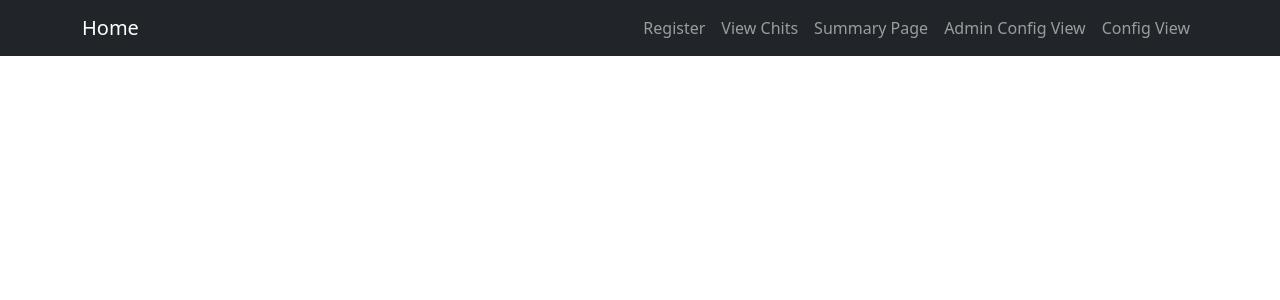
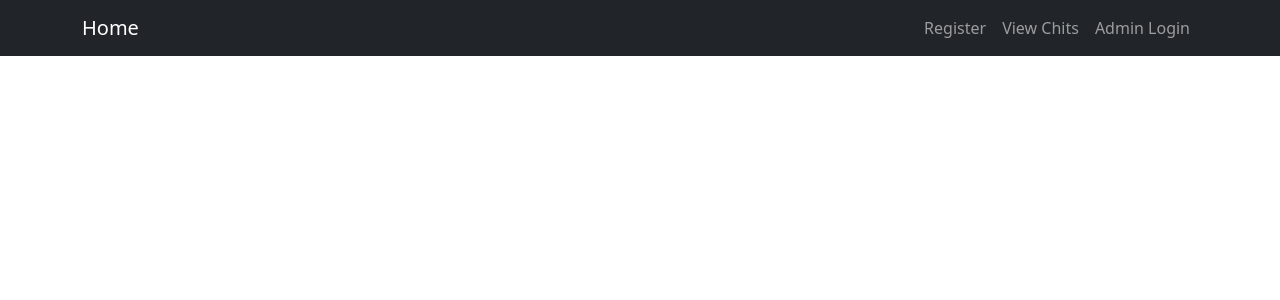
Before and after one commit to mahil-tech-academy/mahil-chitfund-app, a Django app: template CHITPROJECT/chitproject/chitapp/templates/chitapp/layouts/main.html in a window 1280 px wide. Shown: the top 300 px of the page. Run offline with Django 5.2, Linux system fonts and the light colour scheme; the template is opened without the code that fills it, so the values that code supplies are empty; parts of the project's set-up code (start-up, migrations or seed data) failed here and were passed over.

Commit message:
Update navbar.html

```diff
--- a/CHITPROJECT/chitproject/chitapp/templates/chitapp/inc/navbar.html
+++ b/CHITPROJECT/chitproject/chitapp/templates/chitapp/inc/navbar.html
@@ -1,18 +1,26 @@
 <nav class="navbar navbar-expand-lg navbar-dark bg-dark fixed-top">
     <div class="container">
       <a class="navbar-brand" href="{% url 'index' %}"><i class=""></i> Home </a>
-      <button class="navbar-toggler" type="button" data-bs-toggle="collapse" data-bs-target="#navbarNavAltMarkup" aria-controls="navbarNavAltMarkup" aria-expanded="false" aria-label="Toggle navigation">
-        <span class="navbar-toggler-icon"></span>
-      </button>
 
         <div class="navbar-nav ms-auto">
 
-          <a class="nav-link" href="/register_chit/"> Register </a>
-          <a class="nav-link" href="/view_chits/"> View Chits </a>
-          <a class="nav-link" href="/summary_page/"> Summary Page </a>
-          <a class="nav-link" href="/admin_config_view/"> Admin Config View </a>
-          <a class="nav-link" href="/config_view/"> Config View </a>
+        <a class="nav-link" href="/register_chit/"> Register </a>
+        <a class="nav-link" href="/view_chits/"> View Chits </a>
+
+        {% if request.user.is_superuser %}
+            <a class="nav-link" href="/summary_page/"><i class=""></i> Summary Page</a>
+            <a class="nav-link" href="/config_view/"><i class=""></i> Config View</a>
+            <a class="nav-link" href="/make_admin/"><i class=""></i> Admin Access</a>
+            <a class="nav-link" href="{% url 'register' %}"><i class="fa fa-users"></i> User Register </a>
+        {% endif %}
+
+        {% if request.user.is_authenticated %}
+        <a class="nav-link" aria-current="page" href=""><i class="fa fa-user"></i> {{request.user}}</a>
+        <a class="nav-link" aria-current="page" href="{% url 'logout' %}"><i class="fa fa-sign-out"></i> Logout</a>
+
+        {% else %}
+          <a class="nav-link" href="{% url 'admin_login' %}"><i class="fa fa-sign-in"></i> Admin Login</a>
+        {% endif %}
         </div>
-
     </div>
   </nav>
```
